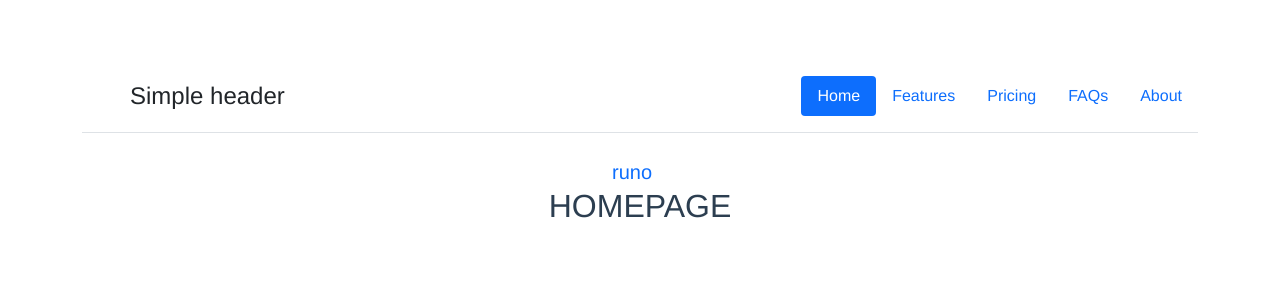
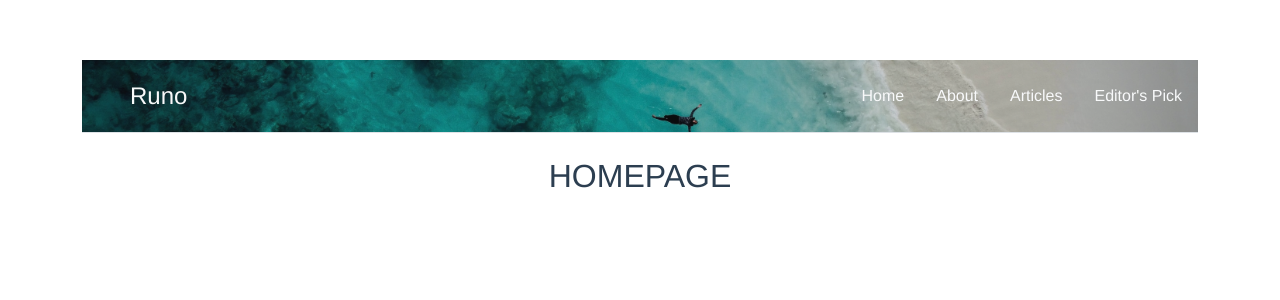
Before and after one commit to blaz-k/runo, a Vue app: page / in a window 1280 px wide. Shown: the top 300 px of the page. Built offline with nearby package versions, Linux system fonts and the light colour scheme.

Commit message:
added global.css, navbar and footer component

```diff
--- a/src/App.vue
+++ b/src/App.vue
@@ -1,33 +1,19 @@
 <template>
-    <main>
-      <Navbar/>
-          <router-link to="/" class="navbar-brand">runo</router-link>
-          <div class="collapse navbar-collapse" id="navbarNavDropdown">
-            <ul class="navbar-nav">
-              <li class="nav-item">
-                <router-link to="/"
-                  >Home</router-link
-                >
-              </li>
-              <li class="nav-item">
-                <router-link to="/about">about</router-link>
-              </li>
-            </ul>
-          </div>
-      <router-view />
-    </main>
+  <main class="container">
+    <Navbar />
+    <router-view />
+  </main>
 </template>
 
 <script>
-
-import Navbar from "./components/Navbar.vue"
+import Navbar from "./components/Navbar.vue";
 
 export default {
-  name: 'App',
+  name: "App",
   components: {
-    Navbar
-}
-}
+    Navbar,
+  },
+};
 </script>
 
 <style>
--- /dev/null
+++ b/src/assets/global.css
@@ -0,0 +1,18 @@
+/*----------NAVBAR---------*/
+.fs-4 {
+  font-size: 50px;
+  line-height: 22px;
+}
+body {
+  color: #f35b5b;
+}
+.nav-header {
+  color: #f8f9fa;
+}
+#navbar-perso {
+  background-image: url("./img/Image.png"); /* The image used */
+  background-color: #cccccc; /* Used if the image is unavailable */
+  background-position: center; /* Center the image */
+  background-repeat: no-repeat; /* Do not repeat the image */
+  background-size: cover;
+}
--- a/src/components/Navbar.vue
+++ b/src/components/Navbar.vue
@@ -1,17 +1,57 @@
 <template>
-    <div class="container">
-    <header class="d-flex flex-wrap justify-content-center py-3 mb-4 border-bottom">
-      <a href="/" class="d-flex align-items-center mb-3 mb-md-0 me-md-auto text-dark text-decoration-none">
-        <svg class="bi me-2" width="40" height="32"><use xlink:href="#bootstrap"/></svg>
-        <span class="fs-4">Simple header</span>
+  <div id="navbar-perso">
+    <header
+      class="d-flex flex-wrap justify-content-center py-3 mb-4 border-bottom"
+    >
+      <a
+        href="/"
+        class="
+          d-flex
+          align-items-center
+          mb-3 mb-md-0
+          me-md-auto
+          text-dark text-decoration-none
+        "
+      >
+        <svg class="bi me-2" width="40" height="32">
+          <use xlink:href="#bootstrap" />
+        </svg>
+        <span class="fs-4 nav-header">Runo</span>
       </a>
 
       <ul class="nav nav-pills">
-        <li class="nav-item"><a href="#" class="nav-link active" aria-current="page">Home</a></li>
-        <li class="nav-item"><a href="#" class="nav-link">Features</a></li>
-        <li class="nav-item"><a href="#" class="nav-link">Pricing</a></li>
-        <li class="nav-item"><a href="#" class="nav-link">FAQs</a></li>
-        <li class="nav-item"><a href="#" class="nav-link">About</a></li>
+        <li>
+          <router-link
+            to="/"
+            class="nav-item nav-link nav-header"
+            aria-current="page"
+            >Home</router-link
+          >
+        </li>
+        <li>
+          <router-link
+            to="/about"
+            class="nav-item nav-link nav-header"
+            aria-current="page"
+            >About</router-link
+          >
+        </li>
+        <li>
+          <router-link
+            to="/article"
+            class="nav-item nav-link nav-header"
+            aria-current="page"
+            >Articles</router-link
+          >
+        </li>
+        <li>
+          <router-link
+            to="/editors-pick"
+            class="nav-item nav-link nav-header"
+            aria-current="page"
+            >Editor's Pick</router-link
+          >
+        </li>
       </ul>
     </header>
   </div>
@@ -19,11 +59,8 @@
 
 <script>
 export default {
-    name:"Navbar"
-
-}
+  name: "Navbar",
+};
 </script>
 
-<style>
-
-</style>
+<style></style>
--- a/src/main.js
+++ b/src/main.js
@@ -3,5 +3,6 @@ import App from './App.vue'
 import router from './router'
 import "bootstrap/dist/css/bootstrap.min.css"
 import "bootstrap"
+import "./assets/global.css"
 
 createApp(App).use(router).mount('#app')
```
Also changed, not shown: src/components/Footer.vue (added, +80 -0 lines), src/assets/img/Image.png (added).
